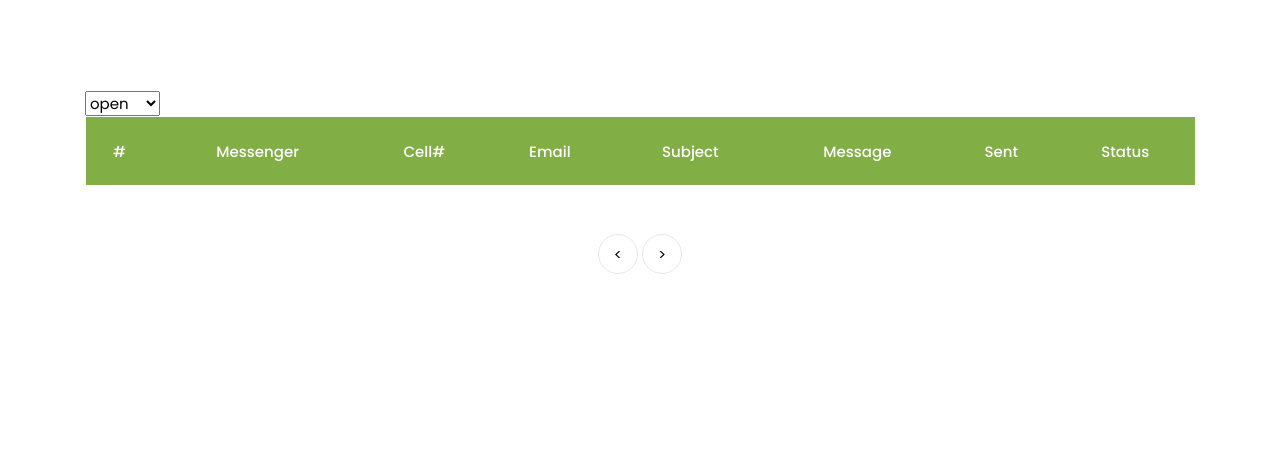
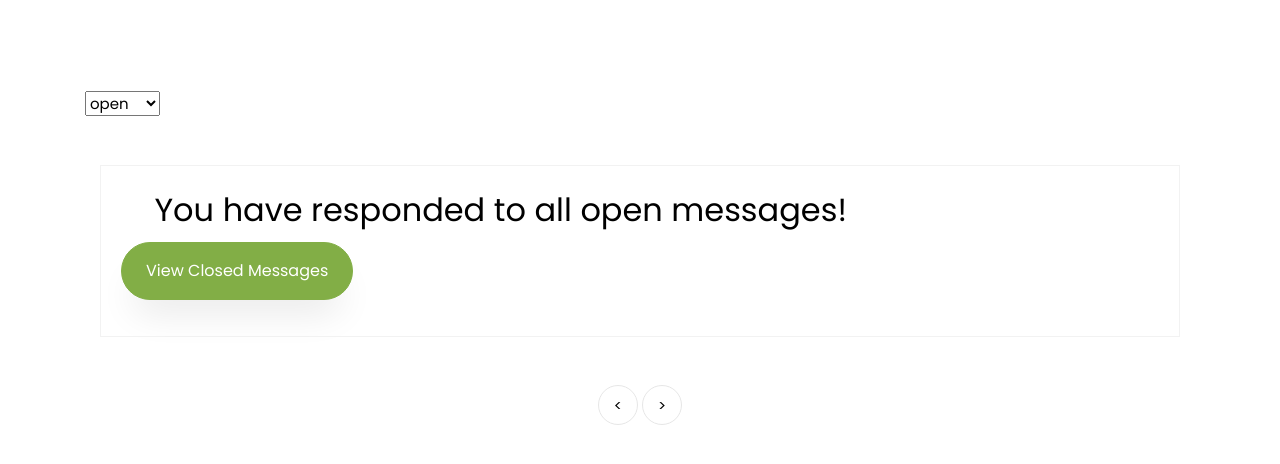
Before and after one commit to uj-student/fresh-picks, a Flask app: page /admin/customer_messages in a window 1280 px wide. Shown: the part 96-560 px from the top of the page. Run offline with Flask 2, Linux system fonts and the light colour scheme; the visitor is signed in with stand-in values (Sample User, id 1); data that the repository does not hold is empty; some libraries are stand-ins or nearby versions; some web fonts are replaced.

Commit message:
more general changes

```diff
--- a/freshpicks/admins/routes.py
+++ b/freshpicks/admins/routes.py
@@ -66,9 +66,9 @@ def admin_view(view):
             per_page=PER_PAGE_VIEW, page=page)
         return render_template('admin/manage_products.html', product_list=product_list)
     elif view == "customer_messages":
-        order_status = request.args.get('_message_status') if request.args.get('_message_status') else 'open'
-        messages = Messages.query.order_by(Messages.date_sent.asc()).paginate(per_page=PER_PAGE_VIEW, page=page)
-        return render_template('admin/manage_comments.html', order_status=order_status, messages_list=messages)
+        status = request.args.get('msg_status') if request.args.get('msg_status') else 'open'
+        messages = Messages.query.filter_by(status=status).order_by(Messages.date_sent.asc()).paginate(per_page=PER_PAGE_VIEW, page=page)
+        return render_template('admin/manage_comments.html', msg_status=status, messages_list=messages)
     return render_template('admin/manage_products.html', product_list=[])
 
 
--- a/freshpicks/templates/admin/manage_comments.html
+++ b/freshpicks/templates/admin/manage_comments.html
@@ -15,18 +15,19 @@
                             {% endif %}
                         {% endwith %}
 
-                    {% set _msg_status = order_status %}
                         <div>
                             <form action="{{ url_for('.admin_view', view='customer_messages') }}">
-                                <select class="dropdown-toggle" name="_message_status"
+                                <select class="dropdown-toggle" name="msg_status"
                                         data-toggle="dropdown" aria-haspopup="true"
                                         onchange="this.form.submit()">
-                                    <option selected disabled value="current">{{ _msg_status }}</option>
+                                    <option selected disabled value="current">{{ msg_status }}</option>
                                     <option value="open">Open</option>
                                     <option value="closed">Closed</option>
                                 </select>
                             </form>
                         </div>
+                        <h3></h3>
+                        {% if messages_list.items %}
                             <table class="table">
                                 <thead class="thead-primary">
                                 <tr class="text-center">
@@ -41,9 +42,7 @@
                                 </tr>
                                 </thead>
                                 <tbody>
-                            {% if messages_list %}
                                 {% for msg in messages_list.items %}
-                                    {% if msg.status == _msg_status %}
                                     <tr class="text-center">
                                         <td class="total">
                                             <h6>{{ msg.id }}</h6>
@@ -74,29 +73,39 @@
                                         </td>
 
                                         <td class="categories">
-                                                                                            <h6>{{ msg.status }}</h6>
+                                            {% if msg.status == "open" %}
+                                                <form action="{{ url_for('.update_message', comment_id=msg.id) }}"
+                                                      method="post">
+                                                    <select class="dropdown-toggle" name="_msg_status"
+                                                            data-toggle="dropdown" aria-haspopup="true"
+                                                            onchange="this.form.submit()">
+                                                        <option selected disabled
+                                                                value="current">{{ msg.status }}</option>
+                                                        <option value="closed">Close</option>
+                                                    </select>
+                                                </form>
+                                            {% endif %}
+
                                             {% if  msg.date_updated %}
                                                 <h6>{{ msg.date_updated }}</h6>
                                             {% endif %}
 
-{#                                                <form action="{{ url_for('.update_message', comment_id=msg.id) }}"#}
-{#                                                      method="post">#}
-{#                                                    <select class="dropdown-toggle" name="_msg_status"#}
-{#                                                            data-toggle="dropdown" aria-haspopup="true"#}
-{#                                                            onchange="this.form.submit()">#}
-{#                                                        <option selected disabled value="current">{{ msg. }}</option>#}
-{#                                                        <option value="closed">Closed</option>#}
-{#                                                    </select>#}
-{#                                                </form>#}
-
-
                                         </td>
                                     </tr><!-- END TR-->
-                                    {% endif %}
                                 {% endfor %}
-                            {% endif %}
                                 </tbody><!-- END TBODY-->
                             </table>
+                        {% else %}
+                            <div class="col-lg-12 mt-5 cart-wrap ftco-animate">
+                                <div class="cart-total mb-3">
+                                    <h2 class="flaticon-customer-service"> You have responded to all open messages!</h2>
+                                    <p>
+                                        <a href="{{ url_for('.admin_view', view='customer_messages', msg_status="closed") }}"
+                                           class="btn btn-primary py-3 px-4">View Closed Messages</a>
+                                    </p>
+                                </div>
+                            </div>
+                        {% endif %}
                         <div class="row mt-5">
                             <div class="col text-center">
                                 <div class="block-27">
--- a/freshpicks/templates/cart.html
+++ b/freshpicks/templates/cart.html
@@ -141,11 +141,11 @@
             {% else: %}
                 <div class="col-lg-12 mt-5 cart-wrap ftco-animate">
                     <div class="cart-total mb-3">
-                        <h2>Your cart is empty</h2>
+                        <h2 class="icon-shopping-basket"> Your cart is empty</h2>
                         <p><a href="{{ url_for('main.products') }}" class="btn btn-primary py-3 px-4">Go
                             Shopping</a></p>
 
-                    </div>
+                    </div>x
                 </div>
             {% endif %}
         </div>
--- a/freshpicks/templates/login.html
+++ b/freshpicks/templates/login.html
@@ -17,7 +17,7 @@
                             {% endif %}
                         {% endwith %}
                         <form action="{{ url_for('customers.login') }} " method="post" class="billing-form">
-                            <h3 class="mb-4 billing-heading">Login!</h3>
+                            <h3 class="ion-ios-log-in mb-4 billing-heading"> Login!</h3>
                             <div class="row align-items-end">
                                 <div class="col-md-12">
                                     <div class="form-group">
```
Also changed, not shown: freshpicks/templates/password_reset.html (+5 -9 lines), freshpicks/templates/reset_password.html (deleted, +0 -72 lines), freshpicks/FreshPicks.db. Lines whose indentation alone changed are shown as unchanged.
